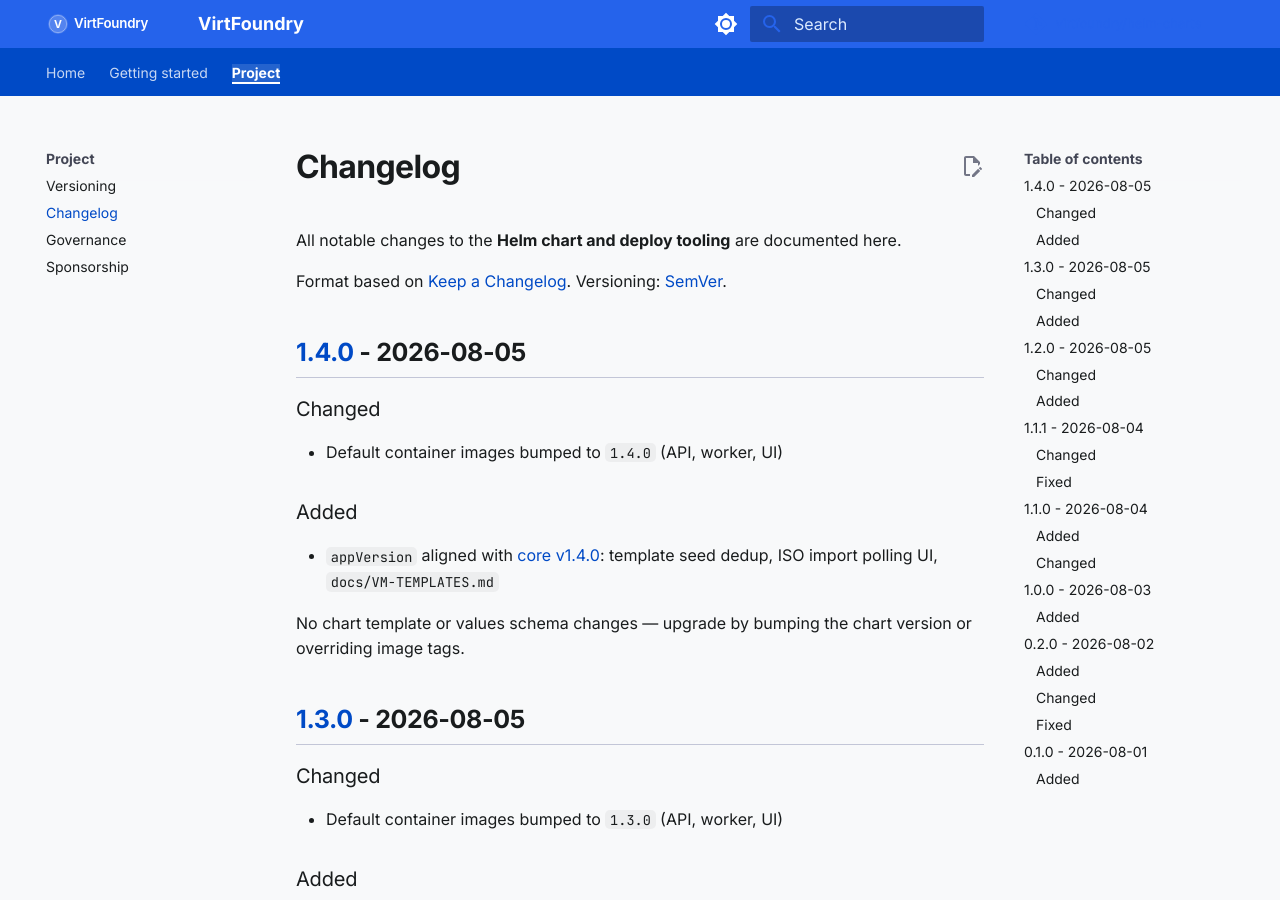
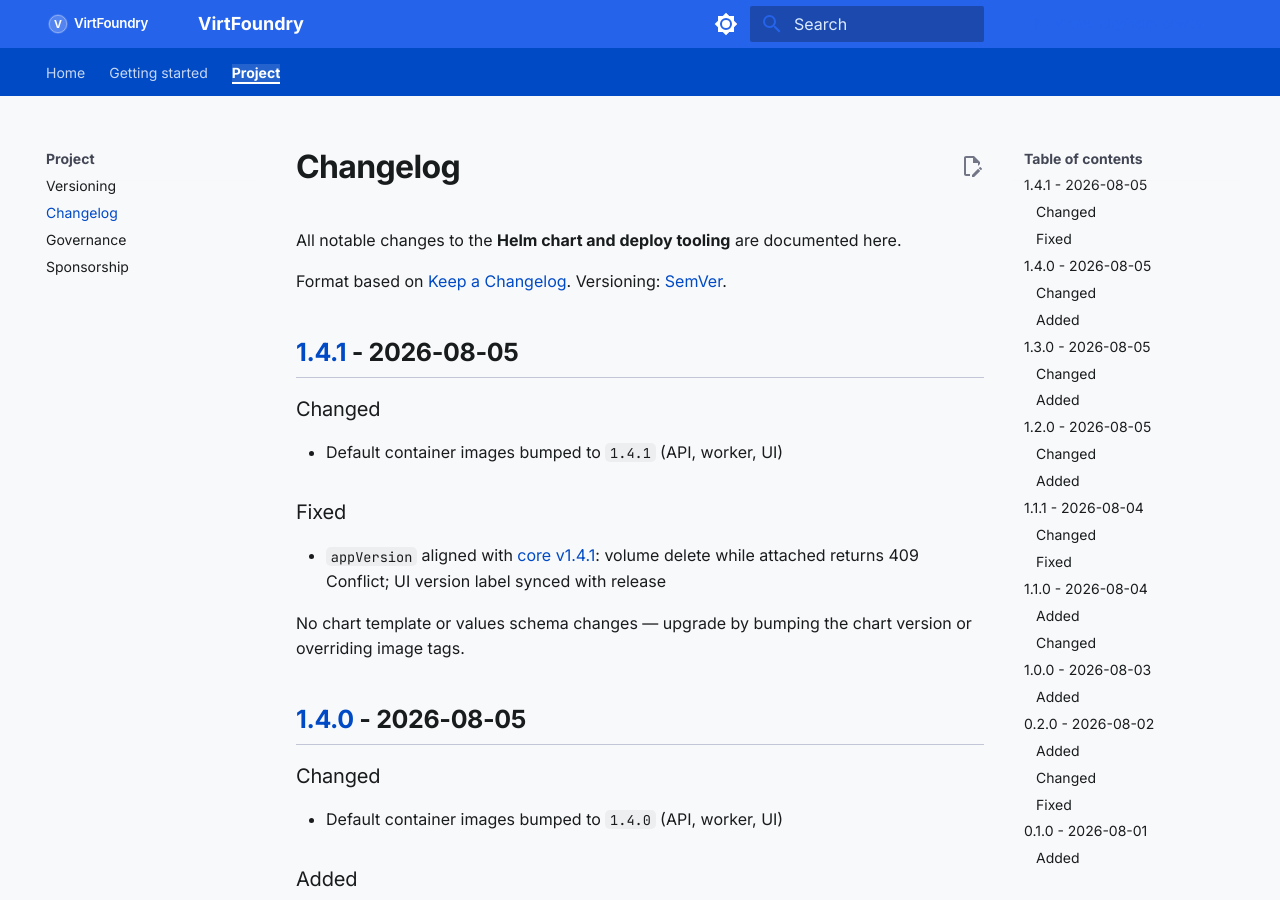
Before and after one commit to virtfoundry/helm-charts, an MkDocs documentation site: the page built from docs/project/changelog.md, in a window 1280 px wide and 900 px high. Built offline with MkDocs 1.6.1 and Material for MkDocs 9.7.7, drawn with Linux system fonts in a browser that asks for light colours; comment, search, counter and statistics services are not loaded.

Commit message:
chore(release): v1.4.1
Align chart and default images with core v1.4.1.

```diff
--- a/docs/project/changelog.md
+++ b/docs/project/changelog.md
@@ -3,6 +3,18 @@
 All notable changes to the **Helm chart and deploy tooling** are documented here.
 
 Format based on [Keep a Changelog](https://keepachangelog.com/). Versioning: [SemVer](versioning.md).
+
+## [1.4.1] - 2026-08-05
+
+### Changed
+
+- Default container images bumped to `1.4.1` (API, worker, UI)
+
+### Fixed
+
+- `appVersion` aligned with [core v1.4.1](https://github.com/virtfoundry/core/releases/tag/v1.4.1): volume delete while attached returns 409 Conflict; UI version label synced with release
+
+No chart template or values schema changes — upgrade by bumping the chart version or overriding image tags.
 
 ## [1.4.0] - 2026-08-05
 
@@ -101,6 +113,7 @@ No chart template or values schema changes — upgrade by bumping the chart vers
 - GitHub Pages Helm repository via chart-releaser
 - Deploy scripts and setup helpers (KubeVirt, Multus, CDI)
 
+[1.4.1]: https://github.com/virtfoundry/helm-charts/compare/v1.4.0...v1.4.1
 [1.4.0]: https://github.com/virtfoundry/helm-charts/compare/v1.3.0...v1.4.0
 [1.3.0]: https://github.com/virtfoundry/helm-charts/compare/v1.2.0...v1.3.0
 [1.2.0]: https://github.com/virtfoundry/helm-charts/compare/v1.1.1...v1.2.0
```
Also changed, not shown: CHANGELOG.md (+4 -0 lines), README.md (+1 -1 lines), docs/guide/helm-repository.md (+1 -1 lines), docs/guide/installation.md (+2 -2 lines), docs/index.md (+2 -2 lines), 2 other files.
